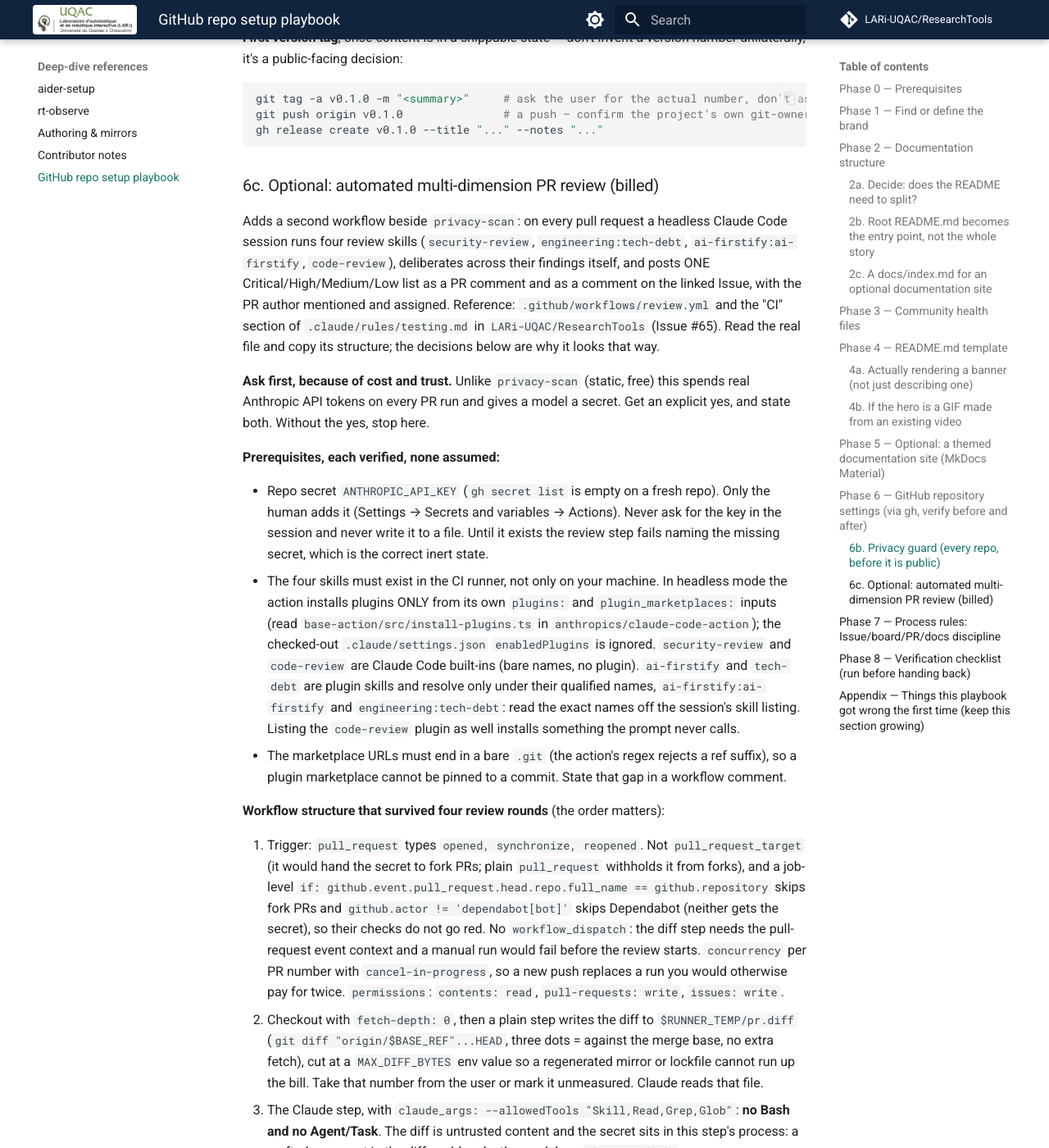
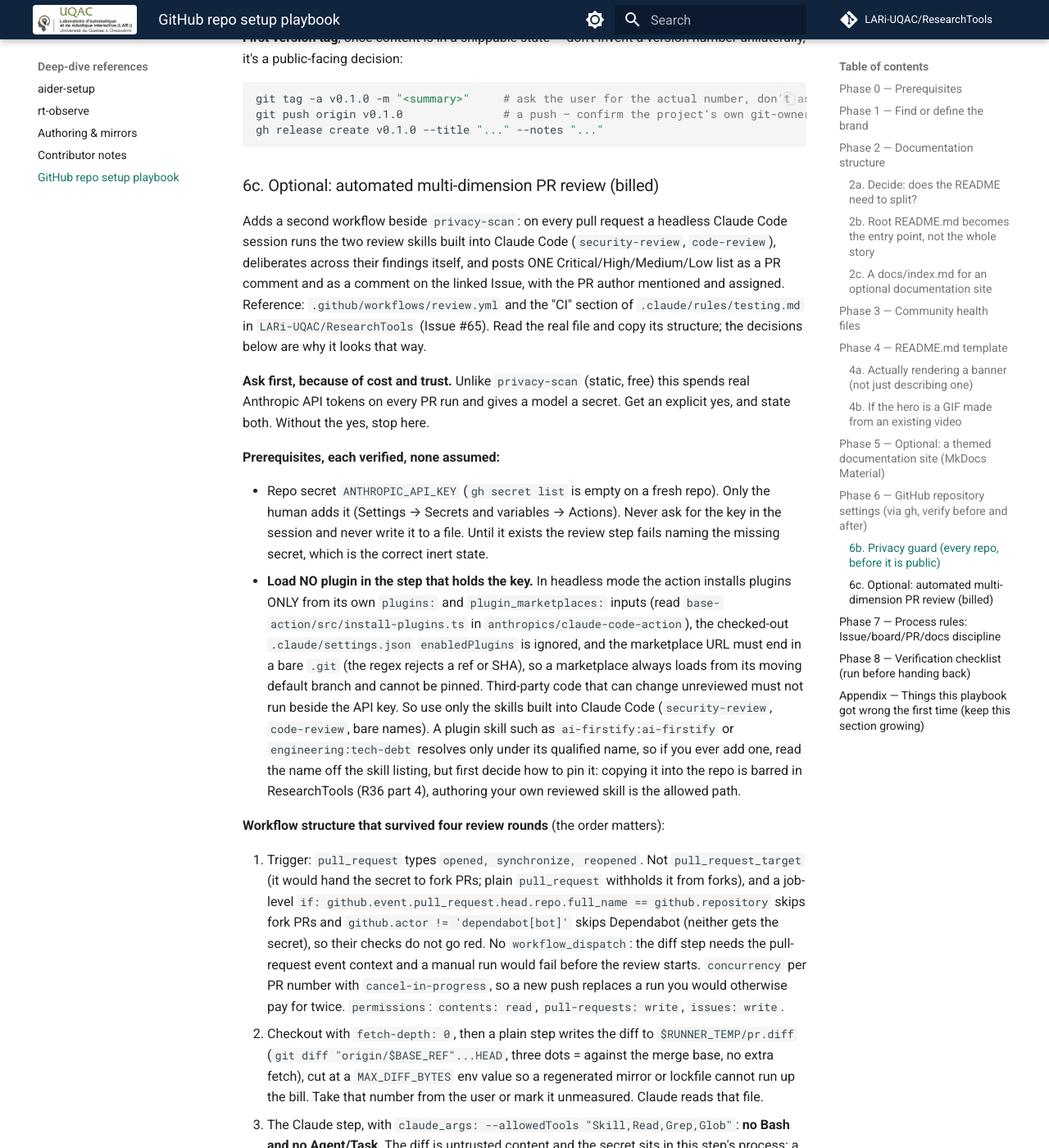
Before and after one commit to LARi-UQAC/ResearchTools, an MkDocs documentation site: the page built from docs/github-repo-setup-playbook.md, in a window 1280 px wide and 1400 px high, scrolled down 11582 px. Shown: the whole window at 82% size. Built offline with MkDocs 1.6.1 and Material for MkDocs 9.7.7, drawn with Linux system fonts in a browser that asks for light colours; comment, search, counter and statistics services are not loaded; some of the changed text lies outside the part shown.

Commit message:
ci(review): load no third-party plugin beside the API key
The action cannot pin a plugin marketplace, so ai-firstify and tech-debt came
from a moving default branch in the step holding ANTHROPIC_API_KEY. Remove them
from CI; security-review and code-review (built into Claude Code) remain.

Refs #65

Co-Authored-By: Claude Sonnet 5.5 <noreply@anthropic.com>

```diff
--- a/docs/github-repo-setup-playbook.md
+++ b/docs/github-repo-setup-playbook.md
@@ -498,8 +498,8 @@ gh release create v0.1.0 --title "..." --notes "..."
 ### 6c. Optional: automated multi-dimension PR review (billed)
 
 Adds a second workflow beside `privacy-scan`: on every pull request a headless Claude Code
-session runs four review skills (`security-review`, `engineering:tech-debt`,
-`ai-firstify:ai-firstify`, `code-review`), deliberates across their findings itself, and posts
+session runs the two review skills built into Claude Code (`security-review`, `code-review`),
+deliberates across their findings itself, and posts
 ONE Critical/High/Medium/Low list as a PR comment and as a comment on the linked Issue, with
 the PR author mentioned and assigned. Reference: `.github/workflows/review.yml` and the "CI"
 section of `.claude/rules/testing.md` in `LARi-UQAC/ResearchTools` (Issue #65). Read the real
@@ -515,16 +515,17 @@ state both. Without the yes, stop here.
   adds it (Settings → Secrets and variables → Actions). Never ask for the key in the session
   and never write it to a file. Until it exists the review step fails naming the missing
   secret, which is the correct inert state.
-- The four skills must exist in the CI runner, not only on your machine. In headless mode the
-  action installs plugins ONLY from its own `plugins:` and `plugin_marketplaces:` inputs
-  (read `base-action/src/install-plugins.ts` in `anthropics/claude-code-action`); the checked-out
-  `.claude/settings.json` `enabledPlugins` is ignored. `security-review` and `code-review` are
-  Claude Code built-ins (bare names, no plugin). `ai-firstify` and `tech-debt` are plugin
-  skills and resolve only under their qualified names, `ai-firstify:ai-firstify` and
-  `engineering:tech-debt`: read the exact names off the session's skill listing.
-  Listing the `code-review` plugin as well installs something the prompt never calls.
-- The marketplace URLs must end in a bare `.git` (the action's regex rejects a ref suffix), so
-  a plugin marketplace cannot be pinned to a commit. State that gap in a workflow comment.
+- **Load NO plugin in the step that holds the key.** In headless mode the action installs
+  plugins ONLY from its own `plugins:` and `plugin_marketplaces:` inputs (read
+  `base-action/src/install-plugins.ts` in `anthropics/claude-code-action`), the checked-out
+  `.claude/settings.json` `enabledPlugins` is ignored, and the marketplace URL must end in a
+  bare `.git` (the regex rejects a ref or SHA), so a marketplace always loads from its moving
+  default branch and cannot be pinned. Third-party code that can change unreviewed must not run
+  beside the API key. So use only the skills built into Claude Code (`security-review`,
+  `code-review`, bare names). A plugin skill such as `ai-firstify:ai-firstify` or
+  `engineering:tech-debt` resolves only under its qualified name, so if you ever add one, read
+  the name off the skill listing, but first decide how to pin it: copying it into the repo is
+  barred in ResearchTools (R36 part 4), authoring your own reviewed skill is the allowed path.
 
 **Workflow structure that survived four review rounds** (the order matters):
 
@@ -593,7 +594,7 @@ its CI section) and `.claude/rules/workflows.md`, then regenerate the mirrors
 `only CI`, `One workflow only` and `only automated check` to find them all.
 
 **Test it for real.** YAML that parses proves nothing about behavior. After the human adds the
-secret, open a throwaway PR and read: the sticky comment exists, the four skills actually ran
+secret, open a throwaway PR and read: the sticky comment exists, both skills actually ran
 (none silently missing), the Issue got the comment, the assignee call succeeded or degraded
 with its message, and the key appears nowhere in the run log.
 
@@ -731,6 +732,11 @@ repeat them:
   plugin qualifier, relied on `.claude/settings.json` to install plugins in CI, and left a
   `workflow_dispatch` that could not work. Each was caught by a local review before any PR,
   which is why Phase 6c prescribes that review.
+- Shipped the review workflow loading two third-party plugins from their default branches in
+  the step that holds the API key, and documented the missing pin as a "known gap". An
+  automated review called it a supply-chain risk and it was one: the action cannot pin a
+  marketplace, so the fix was to remove the plugins from CI, not to describe the gap.
+  Copying them into the repo was not an option either (R36 part 4).
 - Updated `testing.md` for the new workflow and called it done; the same stale "only CI is
   privacy-scan" claim sat in three other files and in the Copilot mirrors until a code review
   found them. Grep for the old claim, then regenerate the mirrors.
```
Also changed, not shown: .claude/rules/testing.md (+9 -9 lines), CONTRIBUTING.md (+1 -1 lines), .github/instructions/testing.instructions.md, 1 other file.
